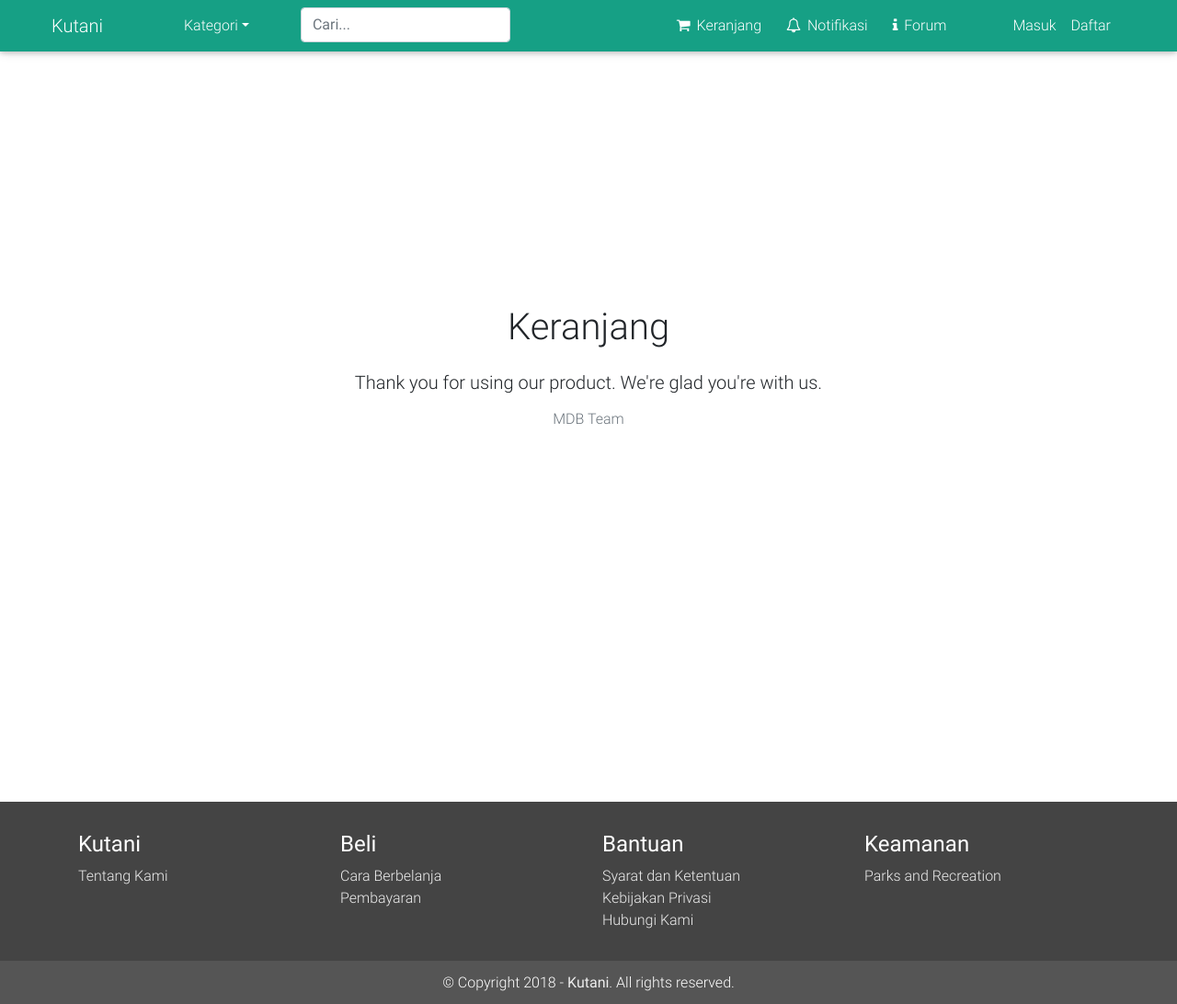
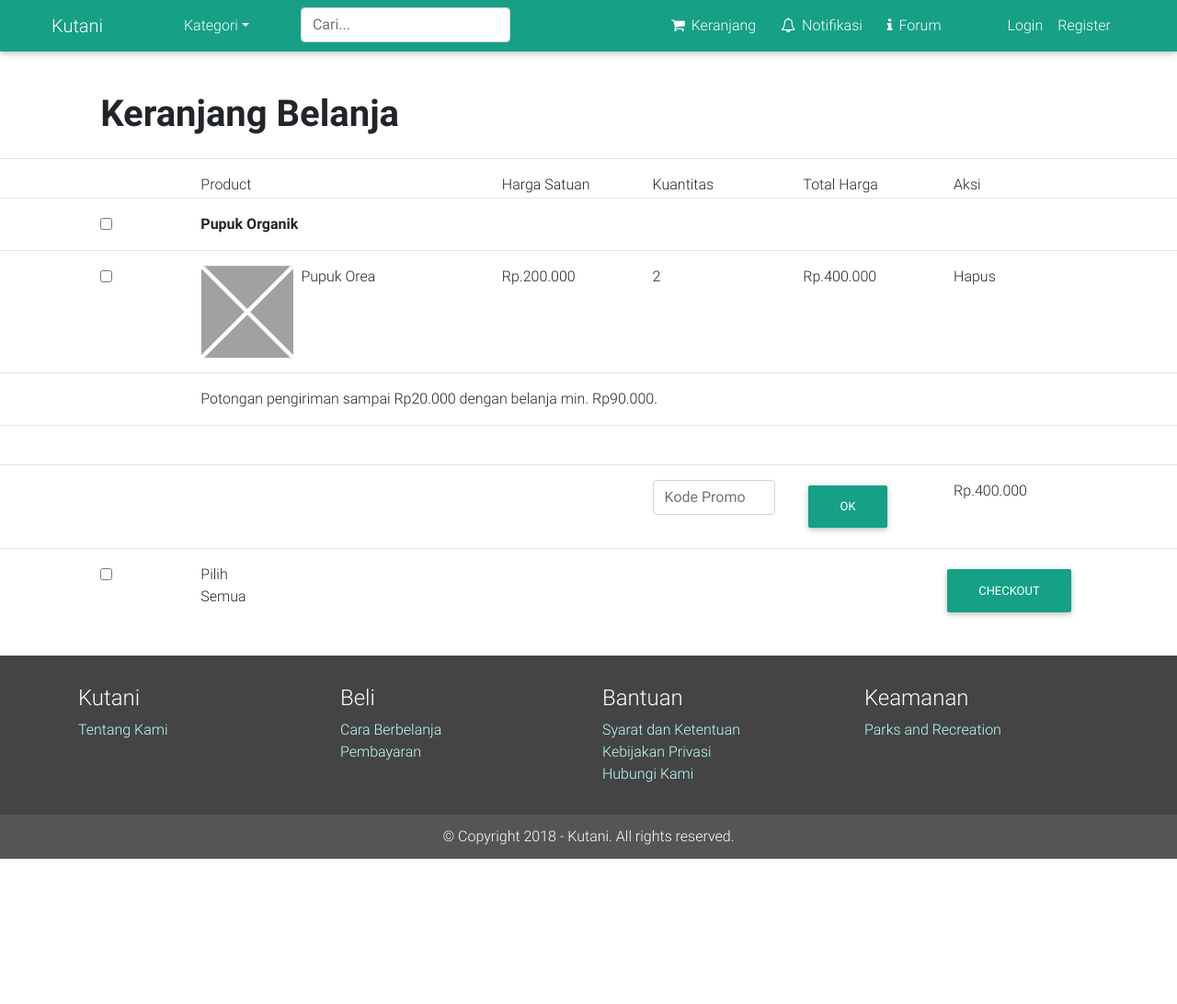
Before and after one commit to 16110369/final_project, a plain HTML site: page keranjang.html in a window 1280 px wide. Shown: the whole page at 92% size. After the commit the page ends 934 px from the top, so only its background shows below. Drawn offline with Linux system fonts and the light colour scheme.

Commit message:
update kranjang

```diff
--- a/css/style.css
+++ b/css/style.css
@@ -63,3 +63,12 @@ footer a:hover{
 .footext:hover{
   	color: #16a085;
 }
+.jarak{
+  height:100px;
+}
+.jarak1{
+  height:10px;
+}
+.btn-color{
+  background-color:#16a085;
+}
--- a/keranjang.html
+++ b/keranjang.html
@@ -19,7 +19,7 @@
 
 <body>
 
-  <!--Navbar-->
+	<!--Navbar-->
 <nav class="navbar fixed-top navbar-expand-lg">
 
     <!-- Navbar brand -->
@@ -41,13 +41,14 @@
             <li class="nav-item dropdown ml-5">
                 <a class="nav-link dropdown-toggle" id="navbarDropdownMenuLink" data-toggle="dropdown" aria-haspopup="true" aria-expanded="false">Kategori</a>
                 <div class="dropdown-menu dropdown-primary" aria-labelledby="navbarDropdownMenuLink">
-                    <a class="dropdown-item" href="#">Alat Pertanian</a>
-                    <a class="dropdown-item" href="#">Pupuk</a>
+                    <a class="dropdown-item" href="#">Action</a>
+                    <a class="dropdown-item" href="#">Another action</a>
+                    <a class="dropdown-item" href="#">Something else here</a>
                 </div>
             </li>
 
             <li>
-              <form class="form-inline ml-5">
+            	<form class="form-inline ml-5">
             <div class="lg-form my-0">
                 <input class="form-control mr-sm-2" type="text" placeholder="Cari..." aria-label="Search">
             </div>
@@ -68,10 +69,10 @@
           <a class="nav-link mr-2" href="forum.html"><i class="fa fa-info"></i> Forum</a>
         </li>
         <li class="nav-item">
-          <a class="nav-link ml-5" data-toggle="modal" href="#modalMasuk">Masuk</a>
+          <a class="nav-link ml-5" href="login.html">Login</a>
         </li>
         <li class="nav-item">
-          <a class="nav-link" data-toggle="modal" href="#modalDaftar">Daftar</a>
+          <a class="nav-link" href="register.html">Register</a>
         </li>
         </ul>
 
@@ -86,131 +87,105 @@
 
 
 <!-- Start your project here-->
-    <div style="height: 100vh">
-        <div class="flex-center flex-column">
-            <h1 class="animated fadeIn mb-4">Keranjang</h1>
+<form>
 
-            <h5 class="animated fadeIn mb-3">Thank you for using our product. We're glad you're with us.</h5>
+  <div class="row jarak"></div>
 
-            <p class="animated fadeIn text-muted">MDB Team</p>
-        </div>
+  <div class="row">
+   <div class="col-md-1"></div>
+    <div class="col"><h1 class="font-weight-bold">Keranjang Belanja</h1></div>
+    <div class="col-md-1"></div>
     </div>
+  <!-- menu -->
+  <hr>
+<div class="row jarak1">
+    <div class="col-md-1"></div>
+    <div class="col-md-1"></div>
+    <div class="col-md-3">Product</div>
+    <div class="col">Harga Satuan</div>
+    <div class="col">Kuantitas</div>
+    <div class="col">Total Harga</div>
+    <div class="col">Aksi</div>
+    <div class="col-md-1"></div>
+  </div>
+
+<!-- jenis pupuk kranjang -->
+<hr>
+<div class="row">
+    <div class="col-md-1"></div>
+    <div class="col-md-1">
+    <div class="form-check">
+       <input class="form-check-input" type="checkbox" value="" id="defaultCheck1">
+        <label class="form-check-label" for="defaultCheck1"></label>
+</div></div>
+    <div class="col-md-5 font-weight-bold">Pupuk Organik</div>
+    <div class="col-md-1"></div>
+  </div>
+<!-- isi kranjang -->
+<hr>
+  <div class="row">
+      <div class="col-md-1"></div>
+      <div class="col-md-1">
+      <div class="form-check">
+         <input class="form-check-input" type="checkbox" value="" id="defaultCheck1">
+          <label class="form-check-label" for="defaultCheck1"></label>
+  </div></div>
+      <div class="col-md-1 jarak">
+        <img src="2.png">
+      </div>
+      <div class="col-md-2">Pupuk Orea</div>
+      <div class="col">Rp.200.000</div>
+      <div class="col">2</div>
+      <div class="col">Rp.400.000</div>
+      <div class="col">Hapus</div>
+      <div class="col-md-1"></div>
+    </div>
+
+<hr>
+  <div class="row">
+  <div class="col-md-1"></div>
+  <div class="col-md-1"></div>
+  <div class="col">Potongan pengiriman sampai Rp20.000 dengan belanja min. Rp90.000.</div>
+  <div class="col-md-1"></div>
+  </div>
+<hr>
+ <div class="row jarak1"></div>
+ <hr>
+<div class="row ">
+   <div class="col-md-1"></div>
+    <div class="col-md-1"></div>
+    <div class="col-md-3"></div>
+    <div class="col"></div>
+    <div class="col  "><input class="form-control mr-sm-2" type="search" placeholder="Kode Promo" aria-label="Search"></div>
+    <div class="col"><button type="button" class="btn btn-color">Ok</button></div>
+    <div class="col">Rp.400.000</div>
+    <div class="col-md-1"></div>
+</div>
+
+<hr>
+<div class="row">
+      <div class="col-md-1"></div>
+      <div class="col-md-1">
+      <div class="form-check">
+         <input class="form-check-input" type="checkbox" value="" id="defaultCheck1">
+          <label class="form-check-label" for="defaultCheck1"></label>
+  </div></div>
+      <div class="col-md-1 jarak">Pilih Semua</div>
+      <div class="col-md-2"></div>
+      <div class="col"></div>
+      <div class="col"></div>
+      <div class="col"></div>
+      <div class="col"><button type="button" class="btn btn-color ">Checkout</button></div>
+      <div class="col-md-1"></div>
+    </div>
+
+
+</form>
     <!-- /Start your project here-->
 
 
 
 
-
-<!--Popup Masuk-->
-
-<div class="container my-4">
-  <div class="row">
-    <div class="col-4 p-2 m-auto mt-3 align-self-center modal hide" id="modalMasuk">
-        <!-- Card -->
-<div class="card">
-
-    <!-- Card body -->
-    <div class="card-body">
-
-        <!-- Material form register -->
-        <form>
-            <p class="h4 text-left py-4">Masuk <button type="button" class="close waves-effect waves-light text-right" data-dismiss="modal" aria-label="Close">
-                    <span aria-hidden="true">×</span>
-                </button></p>
-
-            <!-- Material input email -->
-            <div class="md-form">
-                <i class="fa fa-envelope prefix grey-text"></i>
-                <input type="email" id="materialFormCardEmailEx" class="form-control">
-                <label for="materialFormCardEmailEx" class="font-weight-light">Email</label>
-            </div>
-
-            <!-- Material input password -->
-            <div class="md-form">
-                <i class="fa fa-lock prefix grey-text"></i>
-                <input type="password" id="materialFormCardPasswordEx" class="form-control">
-                <label for="materialFormCardPasswordEx" class="font-weight-light">Kata Sandi</label>
-            </div>
-
-            <div class="text-center py-4 mt-3">
-                <button class="btn bg" type="submit">Masuk</button>
-            </div>
-        </form>
-        <!-- Material form register -->
-
-    </div>
-    <!-- Card body -->
-
-</div>
-<!-- Card -->
-</div>
-</div>
-</div>
-
-<!--End Popup Masuk-->
-
-
-<!--Popup Daftar-->
-
-<div class="container my-4">
-  <div class="row">
-    <div class="col-4 p-2 m-auto mt-3 align-self-center modal hide" id="modalDaftar">
-        <!-- Card -->
-<div class="card">
-
-    <!-- Card body -->
-    <div class="card-body">
-
-        <!-- Material form register -->
-        <form>
-            <p class="h4 text-left py-4">Daftar <button type="button" class="close waves-effect waves-light text-right" data-dismiss="modal" aria-label="Close">
-                    <span aria-hidden="true">×</span>
-                </button></p>
-
-            <!-- Material input text -->
-            <div class="md-form">
-                <i class="fa fa-user prefix grey-text"></i>
-                <input type="text" id="materialFormCardNameEx" class="form-control">
-                <label for="materialFormCardNameEx" class="font-weight-light">Nama</label>
-            </div>
-
-            <!-- Material input email -->
-            <div class="md-form">
-                <i class="fa fa-envelope prefix grey-text"></i>
-                <input type="email" id="materialFormCardEmailEx" class="form-control">
-                <label for="materialFormCardEmailEx" class="font-weight-light">Email</label>
-            </div>
-
-            <!-- Material input email -->
-            <div class="md-form">
-                <i class="fa fa-exclamation-triangle prefix grey-text"></i>
-                <input type="email" id="materialFormCardConfirmEx" class="form-control">
-                <label for="materialFormCardConfirmEx" class="font-weight-light">Masukkan Ulang Email</label>
-            </div>
-
-            <!-- Material input password -->
-            <div class="md-form">
-                <i class="fa fa-lock prefix grey-text"></i>
-                <input type="password" id="materialFormCardPasswordEx" class="form-control">
-                <label for="materialFormCardPasswordEx" class="font-weight-light">Kata Sandi</label>
-            </div>
-
-            <div class="text-center py-4 mt-3">
-                <button class="btn bg" type="submit">Daftar</button>
-            </div>
-        </form>
-        <!-- Material form register -->
-
-    </div>
-    <!-- Card body -->
-
-</div>
-<!-- Card -->
-</div>
-</div>
-</div>
-
-<!--End Popup Daftar-->
 
 <!--Footer-->
 <footer class="mainfooter" role="contentinfo">
@@ -220,39 +195,42 @@
       <div class="col-md-3 col-sm-6">
         <!--Column1-->
         <div class="footer-pad">
-          <h4><b>Kutani</b></h4>
+          <h4>Kutani</h4>
           <ul class="list-unstyled">
-            <li><a class="footext" href="#">Tentang Kami</a></li>
+            <li><a href="#">Tentang Kami</a></li>
           </ul>
         </div>
       </div>
       <div class="col-md-3 col-sm-6">
         <!--Column1-->
         <div class="footer-pad">
-          <h4><b>Beli</b></h4>
+          <h4>Beli</h4>
           <ul class="list-unstyled">
-            <li><a class="footext" href="#">Cara Berbelanja</a></li>
-            <li><a class="footext" href="#">Pembayaran</a></li>
+            <li><a href="#">Cara Berbelanja</a></li>
+            <li><a href="#">Pembayaran</a></li>
           </ul>
         </div>
       </div>
       <div class="col-md-3 col-sm-6">
         <!--Column1-->
         <div class="footer-pad">
-          <h4><b>Bantuan</b></h4>
+          <h4>Bantuan</h4>
           <ul class="list-unstyled">
-            <li><a class="footext" href="#">Syarat dan Ketentuan</a></li>
-            <li><a class="footext" href="#">Kebijakan Privasi</a></li>
-            <li><a class="footext" href="#">Hubungi Kami</a></li>
+            <li><a href="#">Syarat dan Ketentuan</a></li>
+            <li><a href="#">Kebijakan Privasi</a></li>
+            <li><a href="#">Hubungi Kami</a></li>
           </ul>
         </div>
       </div>
       <div class="col-md-3 col-sm-6">
         <!--Column1-->
         <div class="footer-pad">
-          <h4><b>Keamanan</b></h4>
+          <h4>Keamanan</h4>
           <ul class="list-unstyled">
-            <li><a class="footext" href="#">Parks and Recreation</a></li>
+            <li><a href="#">Parks and Recreation</a></li>
+            <li>
+              <a href="#"></a>
+            </li>
           </ul>
         </div>
       </div>
@@ -262,7 +240,7 @@
   <div class="footer-bottom">
     <div class="container">
       <div class="row">
-        <div class="col p-2 m-1 align-self-center">&copy; Copyright 2018 - <a class="footext" href ="index.html"><b>Kutani</b></a>.  All rights reserved.</div>
+        <div class="col p-2 m-1 align-self-center">&copy; Copyright 2018 - Kutani.  All rights reserved.</div>
       </div>
     </div>
   </div>
```
Also changed, not shown: 1.jpg (deleted), 2.png (added).
